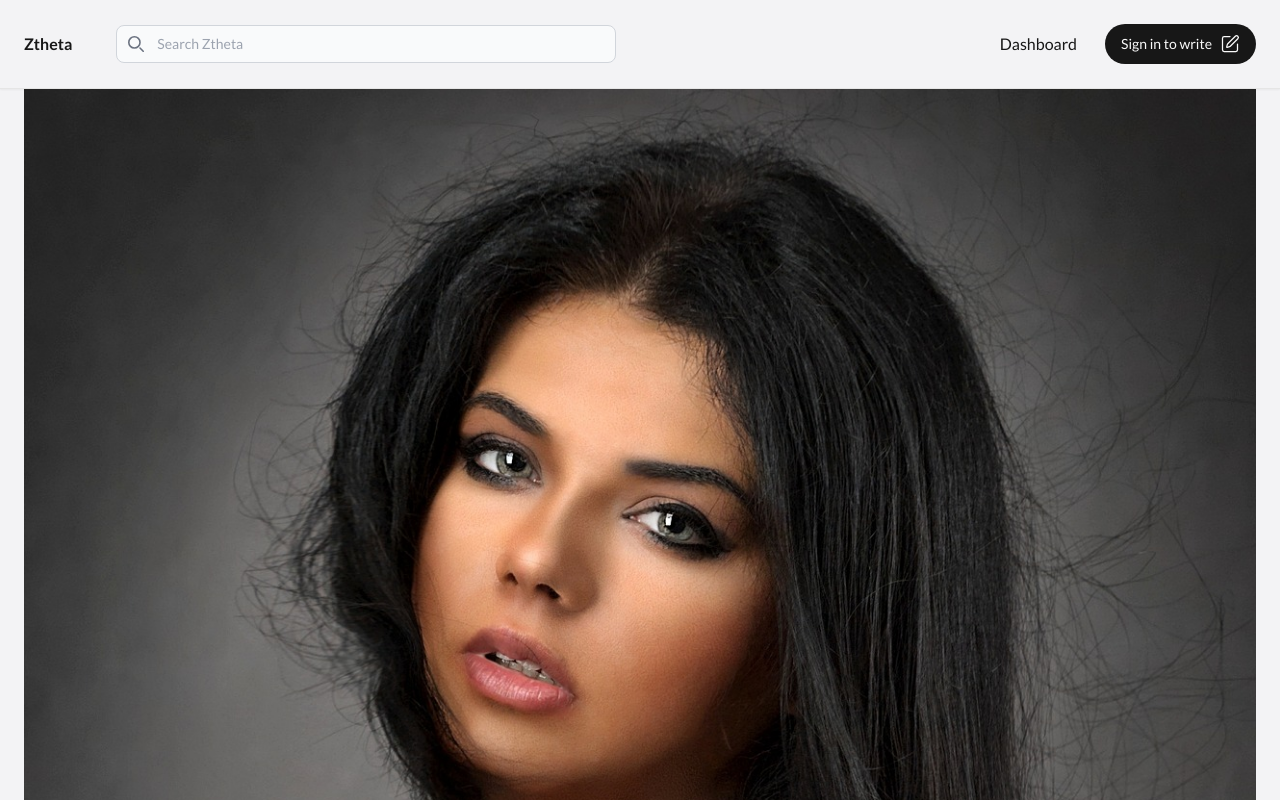
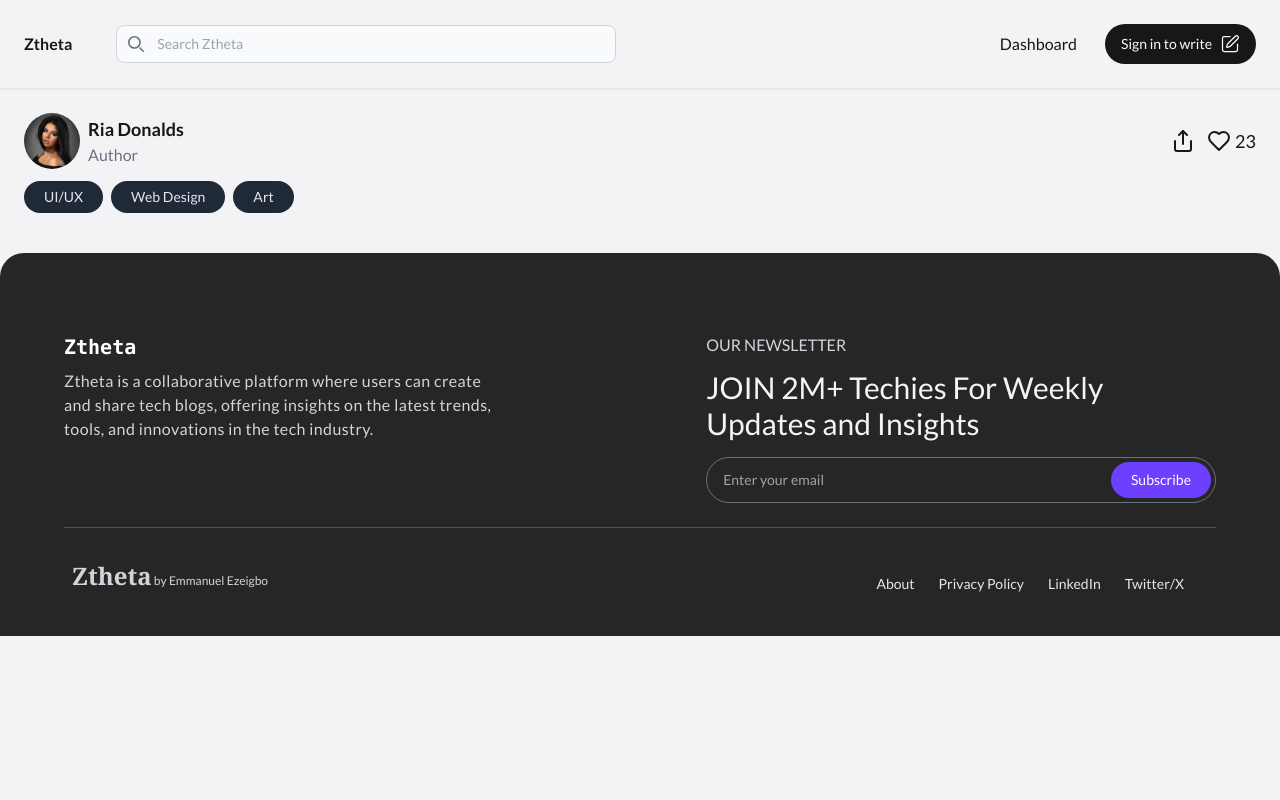
Before and after one commit to ezeigboemmanuel/SyntaxVerse, a Next.js app: page /blog/1 in a window 1280 px wide. Shown: the top 800 px of the page. Built offline with nearby package versions, Linux system fonts and the light colour scheme.

Commit message:
Feat: blog page top

```diff
--- a/app/blog/[blogId]/page.tsx
+++ b/app/blog/[blogId]/page.tsx
@@ -1,25 +1,55 @@
-import Image from 'next/image'
-import AuthorImg from "@/assets/authorimg.jpg"
+import Image from "next/image";
+import AuthorImg from "@/assets/authorimg.jpg";
+import { Heart, Share } from "lucide-react";
 
 const BlogPage = () => {
+  const tags = ["UI/UX", "Web Design", "Art"];
   return (
-    <div>
+    <div className="pt-6">
+      {/* Left side */}
       <div>
-        <div>
+        <div className="flex flex-col space-y-3">
+          <div className="flex justify-between space-x-2">
+            <div className="flex items-center space-x-2">
+              <Image
+                src={AuthorImg}
+                alt="profile_img"
+                className="h-14 w-14 rounded-full"
+              />
+              <div>
+                {/* should go to user page */}
+                <p className="font-semibold text-lg hover:underline">
+                  Ria Donalds
+                </p>
+                <p className="text-gray-500">Author</p>
+              </div>
+            </div>
+
+            <div className="flex space-x-3 items-center">
+              <Share />
+              <div className="flex space-x-1 items-center">
+                <Heart />
+                <p className="text-lg">23</p>
+              </div>
+            </div>
+          </div>
           <div>
-            <Image src={AuthorImg} alt="profile_img" />
-            <p>Ria Donalds</p>
+            {tags.map((tag) => (
+              <div
+                key={tag}
+                className="mr-2 bg-gray-800 text-gray-200 text-sm inline-flex items-center px-5 py-1.5 rounded-full"
+              >
+                {tag}
+              </div>
+            ))}
           </div>
-
-          <div></div>
-        </div>
-
-        <div>
-          {/* like and share */}
         </div>
       </div>
+
+      {/* Right side */}
+      <div></div>
     </div>
-  )
-}
+  );
+};
 
-export default BlogPage
+export default BlogPage;
--- a/components/BlogList.tsx
+++ b/components/BlogList.tsx
@@ -36,13 +36,12 @@ const BlogList = () => {
             </div>
 
             <div className="uppercase text-gray-600 flex justify-between items-center text-xs md:text-sm mb-2 md:mb-4 mt-4 px-2">
-              <Button
-                variant="outline"
+              <div
                 className="mr-2 mb-2 rounded-full border border-gray-600 hover:bg-transparent
-             text-gray-600 hover:text-gray-600 cursor-default text-xs md:text-sm"
+             text-gray-600 hover:text-gray-600 cursor-default text-xs md:text-sm px-5 py-1.5"
               >
                 {blog.tag}
-              </Button>
+              </div>
               <p>{blog.date}</p>
             </div>
 
```
